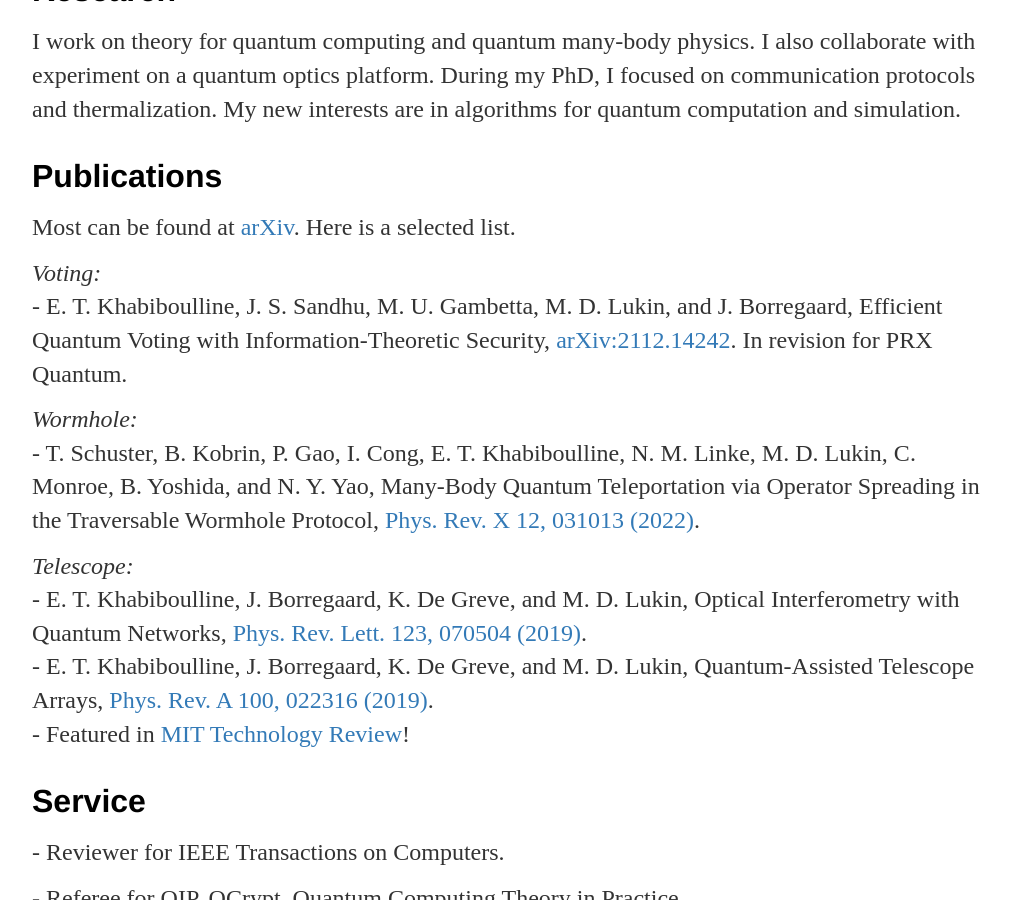
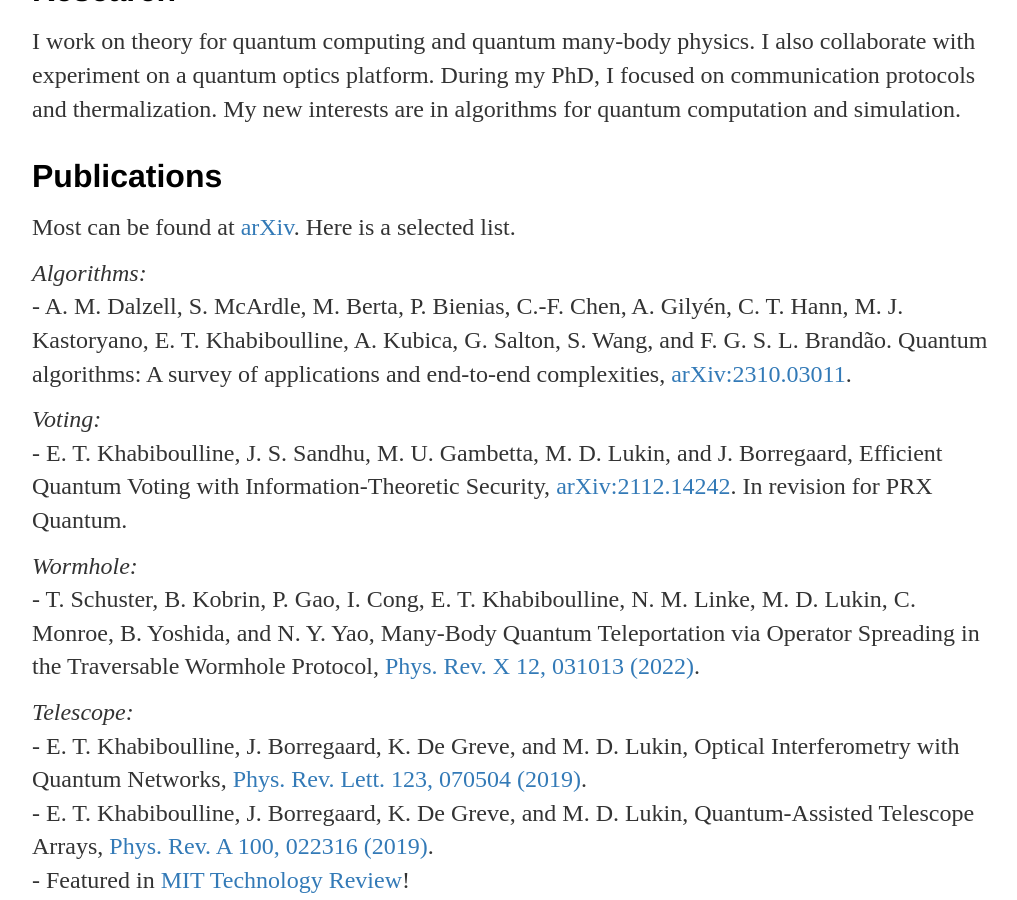
Before and after one commit to emilkhab/emilkhab.github.io, a Jekyll site: the page built from index.html, in a window 1280 px wide and 900 px high, scrolled down 504 px. Shown: the whole window, without its empty margins (128-1145 px from the left). Built offline with Jekyll 4.4.1, drawn with Linux system fonts in a browser that asks for light colours.

Commit message:
Update index.html

```diff
--- a/index.html
+++ b/index.html
@@ -19,6 +19,10 @@ title: Emil Khabiboulline
 <div class="blurb" id="Publications">
 	<h2>Publications</h2>
 	<p>Most can be found at <a href="https://arxiv.org/a/khabiboulline_e_1.html">arXiv</a>. Here is a selected list.</p>
+	<p>
+	<em>Algorithms:</em><br/>
+	- A. M. Dalzell, S. McArdle, M. Berta, P. Bienias, C.-F. Chen, A. Gilyén, C. T. Hann, M. J. Kastoryano, E. T. Khabiboulline, A. Kubica, G. Salton, S. Wang, and F. G. S. L. Brandão. Quantum algorithms: A survey of applications and end-to-end complexities, <a href="https://arxiv.org/abs/2310.03011">arXiv:2310.03011</a>.<br/>
+	</p>
 	<p>
 	<em>Voting:</em><br/>
 	- E. T. Khabiboulline, J. S. Sandhu, M. U. Gambetta, M. D. Lukin, and J. Borregaard, Efficient Quantum Voting with Information-Theoretic Security, <a href="https://arxiv.org/abs/2112.14242">arXiv:2112.14242</a>. In revision for PRX Quantum.<br/>
```
